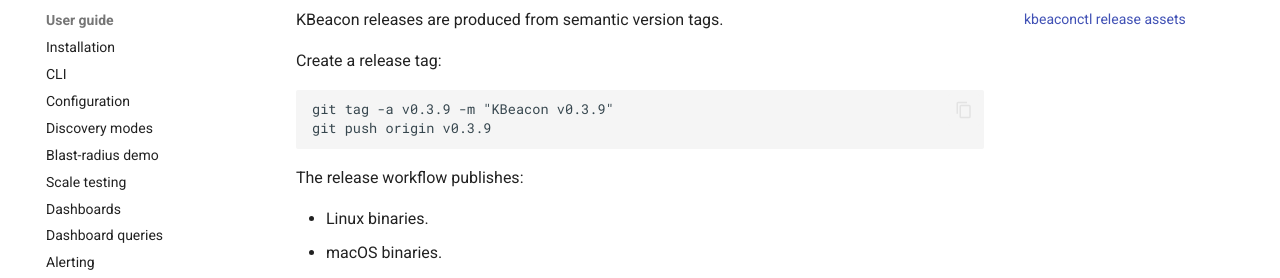
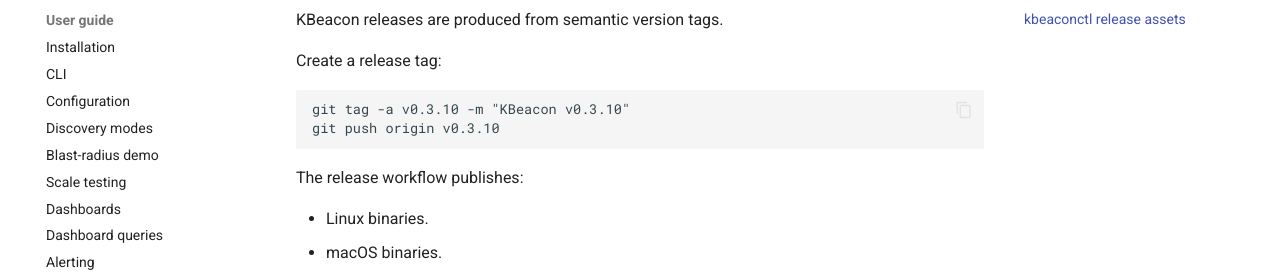
Before and after one commit to memoliyasti/kbeacon, an MkDocs documentation site: the page built from docs/operator-guide/releases.md, in a window 1280 px wide and 1384 px high. Shown: the part 173-451 px from the top of the window. Built offline with MkDocs 1.6.1 and Material for MkDocs 9.7.7, drawn with Linux system fonts in a browser that asks for light colours; comment, search, counter and statistics services are not loaded.

Commit message:
chore(release): prepare v0.3.10

```diff
--- a/docs/api/openapi.yaml
+++ b/docs/api/openapi.yaml
@@ -1,7 +1,7 @@
 openapi: 3.1.0
 info:
   title: KBeacon Agent API
-  version: 0.3.9
+  version: 0.3.10
   description: Read-only API for Kubernetes Secret dependency intelligence.
 servers:
   - url: http://kbeacon.kbeacon-system.svc:8080
--- a/docs/operator-guide/releases.md
+++ b/docs/operator-guide/releases.md
@@ -4,8 +4,8 @@ KBeacon releases are produced from semantic version tags.
 
 Create a release tag:
 
-    git tag -a v0.3.9 -m "KBeacon v0.3.9"
-    git push origin v0.3.9
+    git tag -a v0.3.10 -m "KBeacon v0.3.10"
+    git push origin v0.3.10
 
 The release workflow publishes:
 
```
Also changed, not shown: CHANGELOG.md (+4 -1 lines), README.md (+1 -1 lines), RELEASE.md (+6 -6 lines), charts/kbeacon/README.md (+1 -1 lines), docs/getting-started.md (+1 -1 lines), docs/reference/helm.md (+1 -1 lines), docs/user-guide/installation.md (+1 -1 lines), 2 other files.
